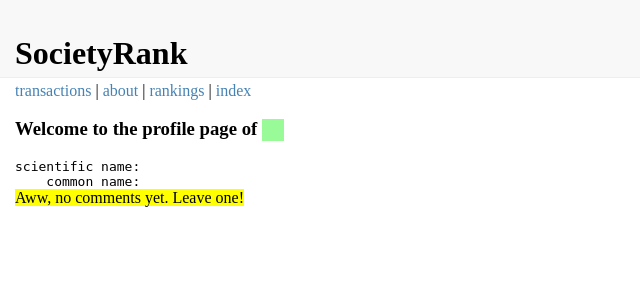
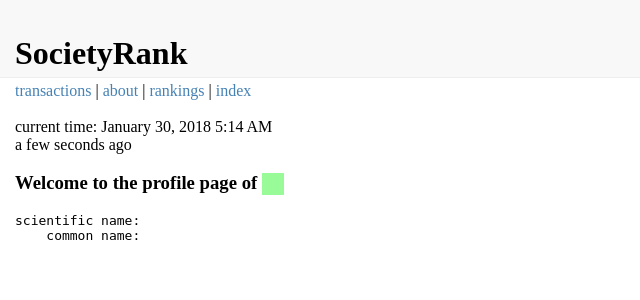
Before and after one commit to ptrgyd/societyrank, a Flask app: page /profile/1 in a window 1280 px wide. Shown: the top 300 px of the page, without its empty margins (0-640 px from the left). Run offline with Flask 2, Linux system fonts and the light colour scheme; data that the repository does not hold is empty; some libraries are stand-ins or nearby versions.

Commit message:
timestamps working !

```diff
--- a/app.py
+++ b/app.py
@@ -1,5 +1,6 @@
 from flask import Flask,render_template,request,make_response,redirect,url_for,flash,session
 from flask.ext.moment import Moment
+from datetime import datetime
 from flask_sqlalchemy import SQLAlchemy,get_debug_queries
 import sqlalchemy
 from sqlalchemy import desc
@@ -91,6 +92,7 @@ class Comments(db.Model):
     person_id = db.Column(db.Integer,db.ForeignKey('person.id'))
     commenter_id = db.Column(db.Integer,db.ForeignKey('user.id'))
     comment = db.Column(db.String(280))
+    sub_time = db.Column(db.DateTime,index=True,default=datetime.utcnow)
 
     about = db.relationship('Person',foreign_keys=[person_id])
     made_by = db.relationship('User',foreign_keys=[commenter_id])
@@ -165,7 +167,12 @@ def profile(person_id):
 
         return redirect(url_for('profile',person_id=person_id))
 
-    return render_template('profile.html',comments=comments,person=person,person_id=person_id,current_user=current_user,commentbox=commentbox)
+    return render_template('profile.html',comments=comments,
+                                          person=person,
+                                          person_id=person_id,
+                                          current_user=current_user,
+                                          commentbox=commentbox,
+                                          current_time=datetime.utcnow())
 
 pete_comments = ['You are a god -- A GOLDEN GOD!',
                  'You are a god -- A GOLDEN GOD!',
@@ -332,7 +339,7 @@ def transactions():
     if current_user.id == 1:
         return render_template('transactions.html',transactions=Transaction.query.all())
     else:
-        return redirect(url_for('index'))
+        return redirect(url_for('imsorrydave'))
 
 @app.route('/about')
 def about():
--- a/templates/layout.html
+++ b/templates/layout.html
@@ -35,9 +35,9 @@ table,td{
 }
 
 </style>
-
 <script src="https://ajax.googleapis.com/ajax/libs/jquery/3.2.1/jquery.min.js"></script>
 <script>window.jQuery || document.write('<script src="{{url_for('static', filename='jquery-3.2.1.min.js') }}">\x3C/script>')</script>
+{{ moment.include_moment() }}
 </header>
 
 <body>
--- a/templates/profile.html
+++ b/templates/profile.html
@@ -1,6 +1,9 @@
 {% extends "layout.html" %}
 
 {% block content %}
+
+current time: {{ moment(current_time).format('LLL') }}<br />
+{{ moment(current_time).fromNow(refresh=True) }}<br /><br />
 
 <span style="color:;"><h3>Welcome to the profile page of <span style="font-family:courier;font-weight:100;background-color:palegreen;">&nbsp;{{person.nickname}}&nbsp;</span></h3></span><br />
 <span style="font-family:monospace;">scientific name: </span><i>{{person.genus}} {{person.species}}</i><br />
@@ -19,6 +22,18 @@
           <input type="hidden" value="just a spacer" /><br />
           {{ commentbox.submit }}
       </form>
+      {% if comments == [] %}
+        <span style="background-color:yellow;">Aww, no comments yet. Leave one!</span>
+      {% else %}
+        {% for comment in comments %}
+        submitted <span style="color:red;">{{comment.sub_time}}</span><br />
+        {{ moment(comment.sub_time).format('MMMM Do YYYY, h:mm:ss a') }}<br />
+        {{ moment(comment.sub_time).fromTime(current_time) }}<br />
+        {{ moment(comment.sub_time).calendar() }}<br />
+        <div style="background-color:;max-width:390px;padding:0 0 0 0;font-family:monospace;">{{comment.comment}}</div><br />
+        {% endfor %}
+      {% endif %}
+
   {% else %}
   <span style="background-color:yellow;">No more comments for you!!</span>
   <br />
@@ -27,13 +42,5 @@
 {% endif %}
 
 
-{% if comments == [] %}
-  <span style="background-color:yellow;">Aww, no comments yet. Leave one!</span>
-{% else %}
-  {% for comment in comments %}
-  submitted <span style="color:red;">2017 jan 3, 00:09:43:42</span>
-  <div style="background-color:;max-width:390px;padding:0 0 0 0;font-family:monospace;">{{comment.comment}}</div><br />
-  {% endfor %}
-{% endif %}
 
 {% endblock %}
```
